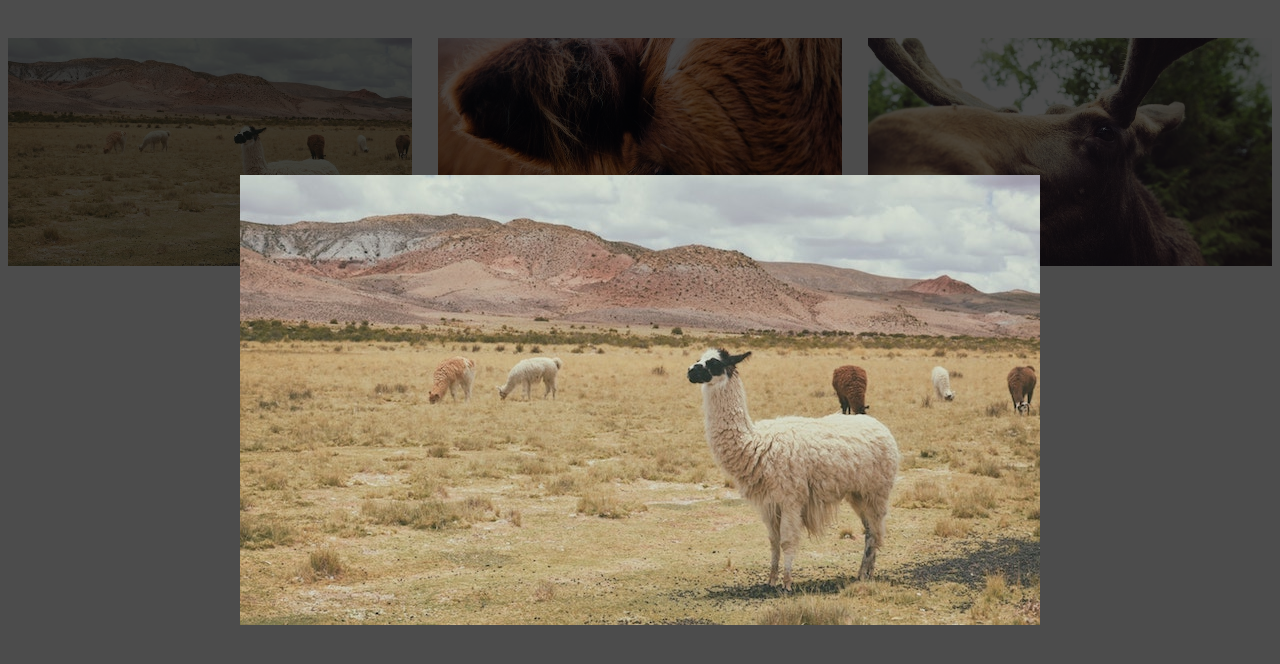
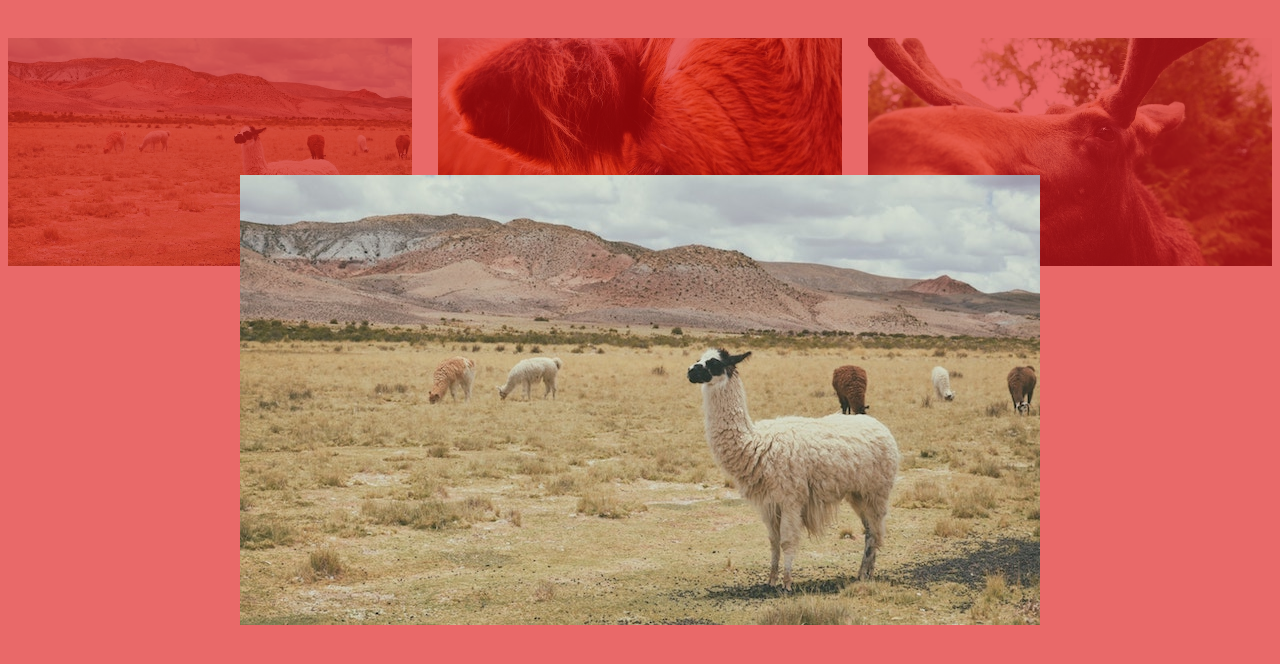
Before and after one commit to rubeun/modal_window_advanced, a plain HTML site: page index.html in a window 1280 px wide. Both pictures are taken after a click on the picture 210 px from the left and 151 px from the top of the page. Drawn offline with nearby package versions, Linux system fonts and the light colour scheme.

Commit message:
changed background of modal to red and font colour to gray

```diff
--- a/css/style.css
+++ b/css/style.css
@@ -5,7 +5,7 @@ body {
 	font-family: sans-serif;
 	font-weight: normal;
 	text-transform: uppercase;
-	color: white;
+	color: rgb(136, 136, 136);
 	-webkit-font-smoothing: antialiased;
 	letter-spacing: 1px;
 }
@@ -28,7 +28,7 @@ section {
 }
 
 .background-overlay {
-  background-color: rgba(0, 0, 0, .7);
+  background-color: rgba(218, 6, 6, 0.6);
   position: fixed;
   top: 0;
   bottom: 0;
```
